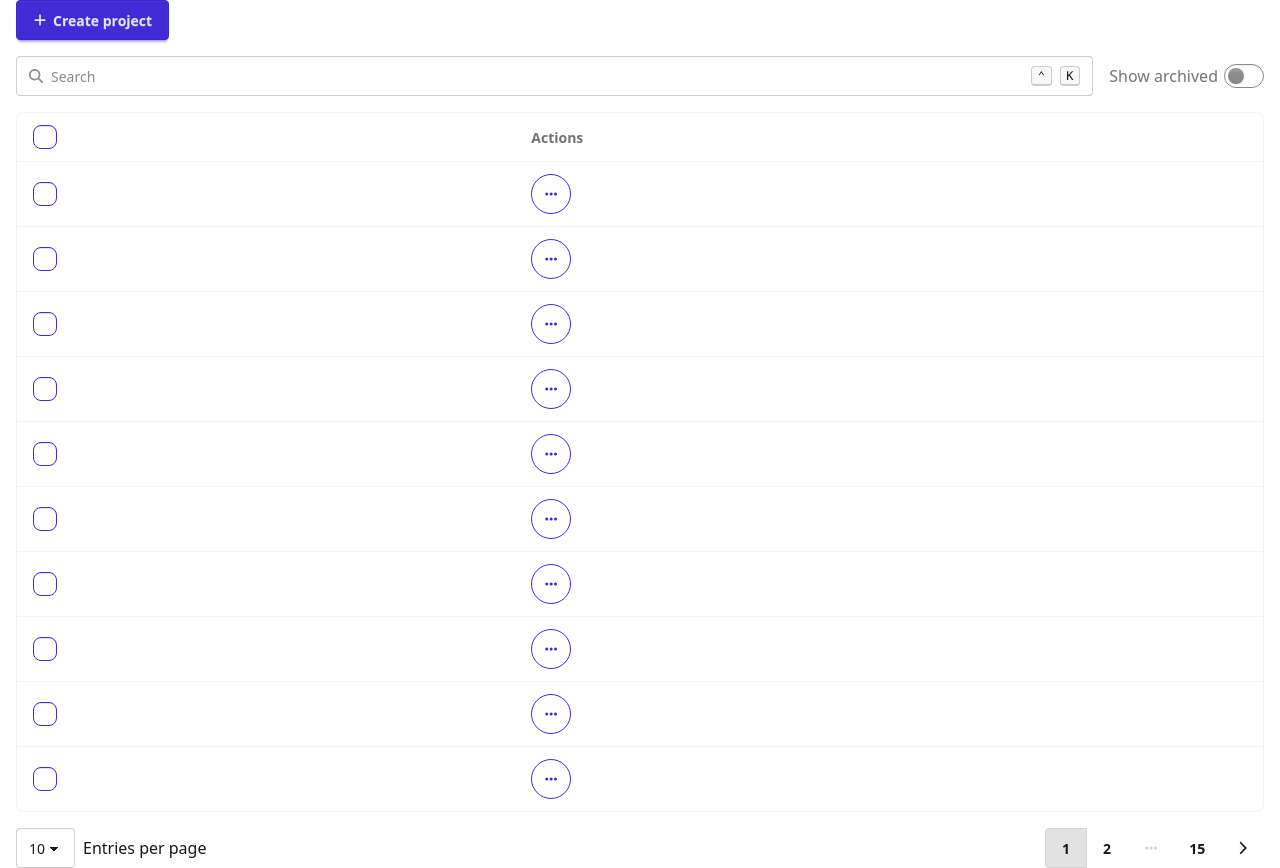
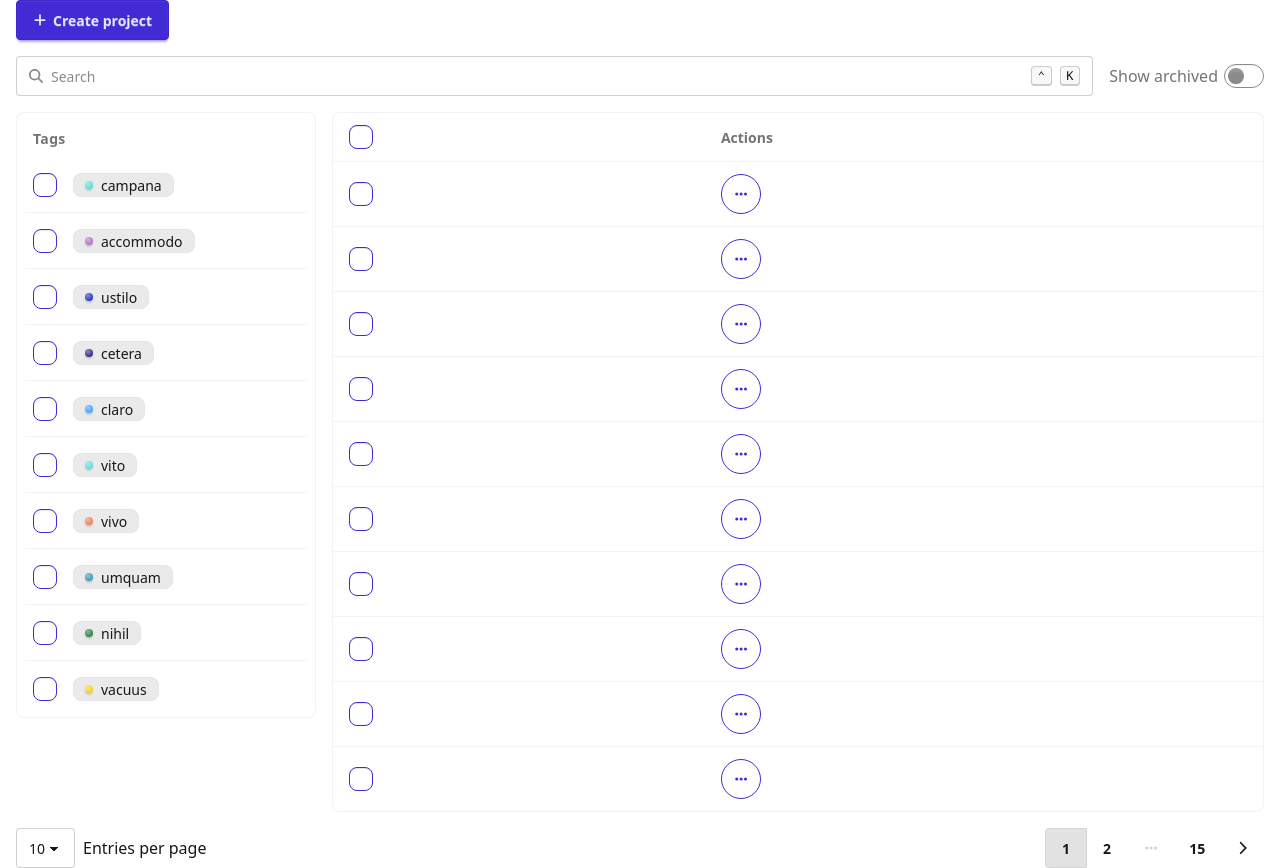
Before and after one commit to heckodagecko/geckobot, a Vue app in the folder packages/vue/: page / in a window 1280 px wide. Built offline with nearby package versions, Linux system fonts and the light colour scheme.

Commit message:
Project tag list component

```diff
--- /dev/null
+++ b/packages/vue/src/components/AppInputTag.vue
@@ -0,0 +1,62 @@
+<script setup lang="ts" generic="T extends object">
+import { faSearch } from '@fortawesome/free-solid-svg-icons'
+import { FontAwesomeIcon } from '@fortawesome/vue-fontawesome'
+import { reactive, ref } from 'vue'
+
+interface AppInputTagProps {
+  keys: keyof T[]
+}
+
+defineProps<AppInputTagProps>()
+
+const tags = reactive<string[]>([])
+
+function addTag(tag: string) {
+  tags.push(tag)
+}
+
+function removeTag(index: number) {
+  tags.splice(index, 1)
+}
+
+const input = ref<string>('')
+
+function handleEnter() {
+  if (input.value.trim().length <= 0) return
+
+  const tag = input.value.trim()
+  if (!tags.includes(tag)) addTag(tag)
+
+  input.value = ''
+}
+
+function handleBackspace() {
+  if (input.value !== '' || tags.length === 0) return
+
+  tags.pop()
+}
+
+const suggestions = ref<string[]>(['is:', 'is not:'])
+</script>
+
+<template>
+  <label class="input w-full mt-4">
+    <FontAwesomeIcon :icon="faSearch" class="h-[1em] opacity-50" />
+    <div
+      v-for="(tag, index) in tags"
+      :key="index"
+      class="badge badge-soft cursor-pointer"
+      @click="removeTag(index)"
+    >
+      {{ tag }}
+    </div>
+    <input
+      type="search"
+      v-model="input"
+      @keydown.enter.prevent="handleEnter"
+      @keydown.backspace="handleBackspace"
+      class="grow"
+      placeholder="Search"
+    />
+  </label>
+</template>
--- a/packages/vue/src/components/ProjectDataTable.vue
+++ b/packages/vue/src/components/ProjectDataTable.vue
@@ -13,6 +13,7 @@ import type { Project } from '@geckobot/types'
 import DataTable from '@/components/DataTable/DataTable.vue'
 import DataTablePageSize from '@/components/DataTable/DataTablePageSize.vue'
 import DataTablePagination from '@/components/DataTable/DataTablePagination.vue'
+import ProjectTagList from '@/components/ProjectTagList.vue'
 import { useProjectsStore } from '@/stores/projects'
 
 interface ProjectDataTableProps {
@@ -39,6 +40,13 @@ const dtFormat = new Intl.DateTimeFormat('en-US', {
 </script>
 
 <template>
+  <div class="grid grid-cols-1 md:grid-cols-4 gap-4">
+    <div class="">
+      <div class="rounded-box border border-base-content/5 bg-base-100">
+        <ProjectTagList />
+      </div>
+    </div>
+    <div class="md:col-span-3">
       <div class="rounded-box border border-base-content/5 bg-base-100">
         <DataTable
           :selectable="true"
@@ -134,6 +142,8 @@ const dtFormat = new Intl.DateTimeFormat('en-US', {
           </template>
         </DataTable>
       </div>
+    </div>
+  </div>
   <div class="mt-4 flex flex-col sm:flex-row sm:justify-between items-center gap-4">
     <DataTablePageSize
       :options="[10, 25, 50]"
--- /dev/null
+++ b/packages/vue/src/components/ProjectTag.vue
@@ -0,0 +1,17 @@
+<script setup lang="ts">
+import type { HexColor } from '@/types'
+
+interface ProjectTagProps {
+  color: HexColor
+  label: string
+}
+
+defineProps<ProjectTagProps>()
+</script>
+
+<template>
+  <div class="badge badge-soft overflow-hidden">
+    <div class="status" :style="{ backgroundColor: color }"></div>
+    <div class="truncate">{{ label }}</div>
+  </div>
+</template>
--- /dev/null
+++ b/packages/vue/src/components/ProjectTagList.vue
@@ -0,0 +1,25 @@
+<script setup lang="ts">
+import { faker } from '@faker-js/faker'
+
+import ProjectTagListItem from '@/components/ProjectTagListItem.vue'
+import type { HexColor } from '@/types'
+
+function randomColor() {
+  return faker.color.rgb()
+}
+
+function randomLabel() {
+  return faker.lorem.word()
+}
+</script>
+
+<template>
+  <ul class="list">
+    <li class="p-4 pb-2 text-sm font-bold opacity-60 tracking-wide">Tags</li>
+    <ProjectTagListItem
+      v-for="index in 10"
+      :data="{ color: randomColor() as HexColor, label: randomLabel() }"
+      :key="index"
+    />
+  </ul>
+</template>
--- /dev/null
+++ b/packages/vue/src/components/ProjectTagListItem.vue
@@ -0,0 +1,18 @@
+<script setup lang="ts">
+import ProjectTag from '@/components/ProjectTag.vue'
+import type { HexColor } from '@/types'
+
+defineProps<{
+  data: {
+    color: HexColor
+    label: string
+  }
+}>()
+</script>
+
+<template>
+  <li class="list-row flex items-center group relative">
+    <input type="checkbox" class="checkbox checkbox-primary" />
+    <ProjectTag :color="data.color" :label="data.label" />
+  </li>
+</template>
--- a/packages/vue/src/types/index.ts
+++ b/packages/vue/src/types/index.ts
@@ -20,3 +20,5 @@ export interface Notification {
   type: NotificationType
   message: string
 }
+
+export type HexColor = `#${string}`
```
Lines whose indentation alone changed are shown as unchanged.
